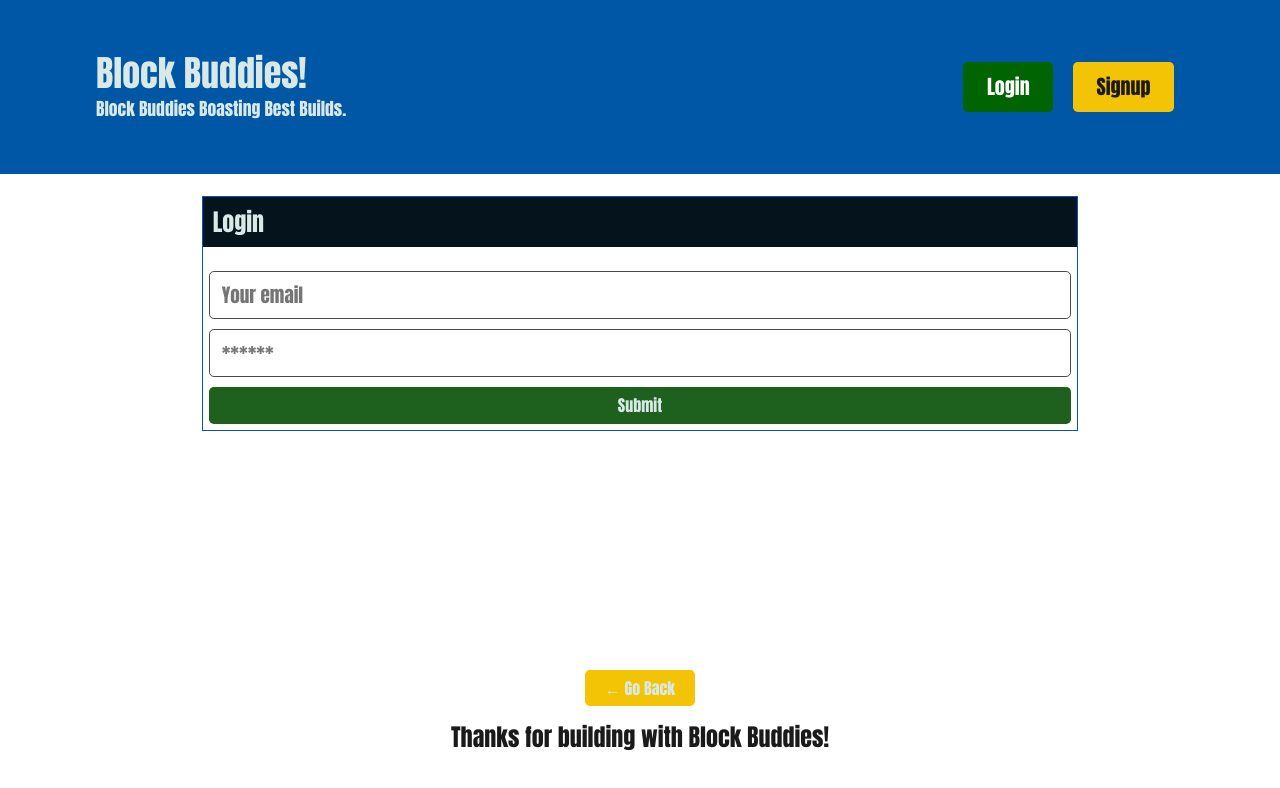
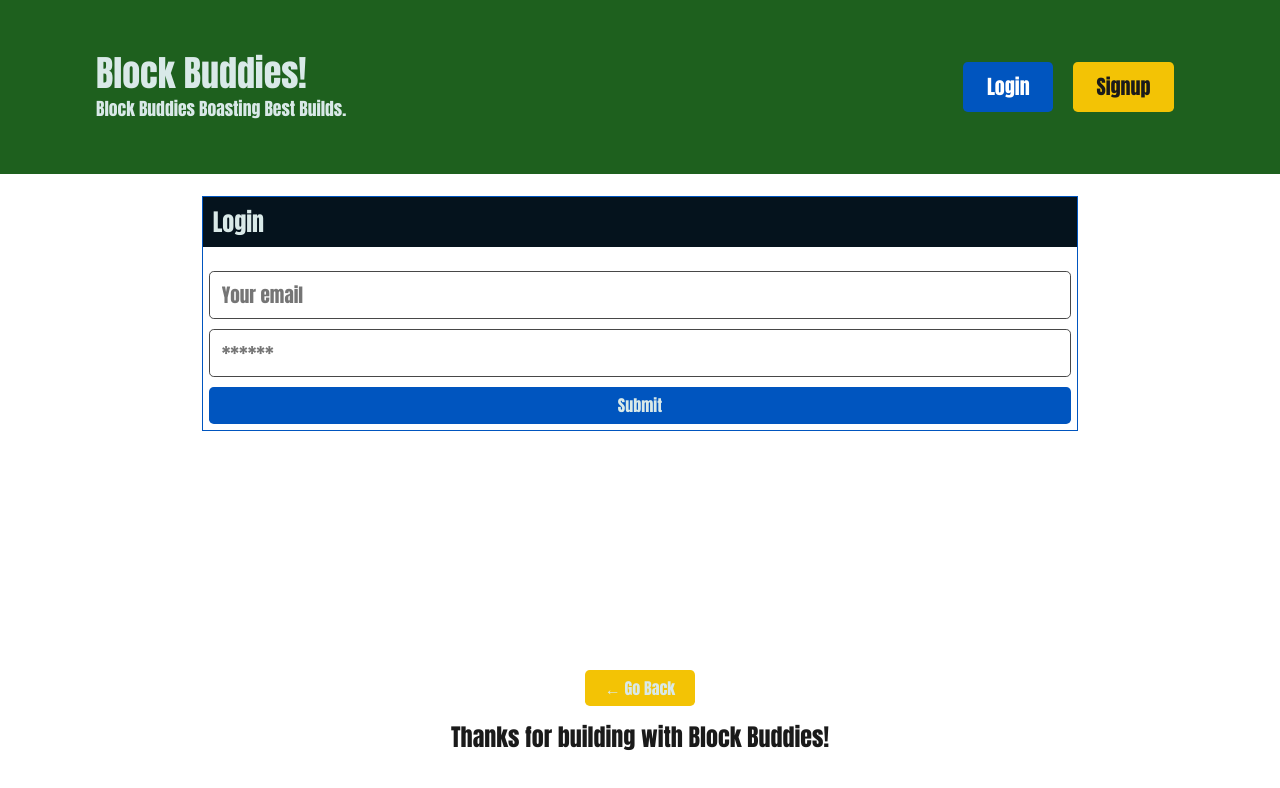
Before and after one commit to sfmacdonald/Block-Buddies, a React (Vite) app in the folder client/: page /login in a window 1280 px wide. Shown: the top 788 px of the page. Built offline with nearby package versions, Linux system fonts and the light colour scheme.

Commit message:
more changes to CSS - coloring

```diff
--- a/client/src/App.css
+++ b/client/src/App.css
@@ -918,7 +918,7 @@ a:hover {
 
 /* BACKGROUND UTILS */
 .bg-primary {
-  background-color: #0057A6 !important;
+  background-color: #1E601E !important;
 }
 
 .bg-info {
@@ -1010,12 +1010,12 @@ a:hover {
 }
 
 .btn.btn-primary {
-  background-color: #1E601E;
+  background-color: #0055BF;
   color: #d9e9e8;
 }
 
 .btn.btn-primary:hover {
-  background-color: #7DB538;
+  background-color: #039CBD;
 }
 
 .btn.btn-danger {
@@ -1028,12 +1028,12 @@ a:hover {
 }
 
 .btn.btn-info {
-  background-color: #006400;
+  background-color: #0055BF;
   color: #ffffff;
 }
 
 .btn.btn-info:hover {
-  background-color: #7DB538;
+  background-color: #039CBD;
 }
 
 .btn.btn-light {
```
